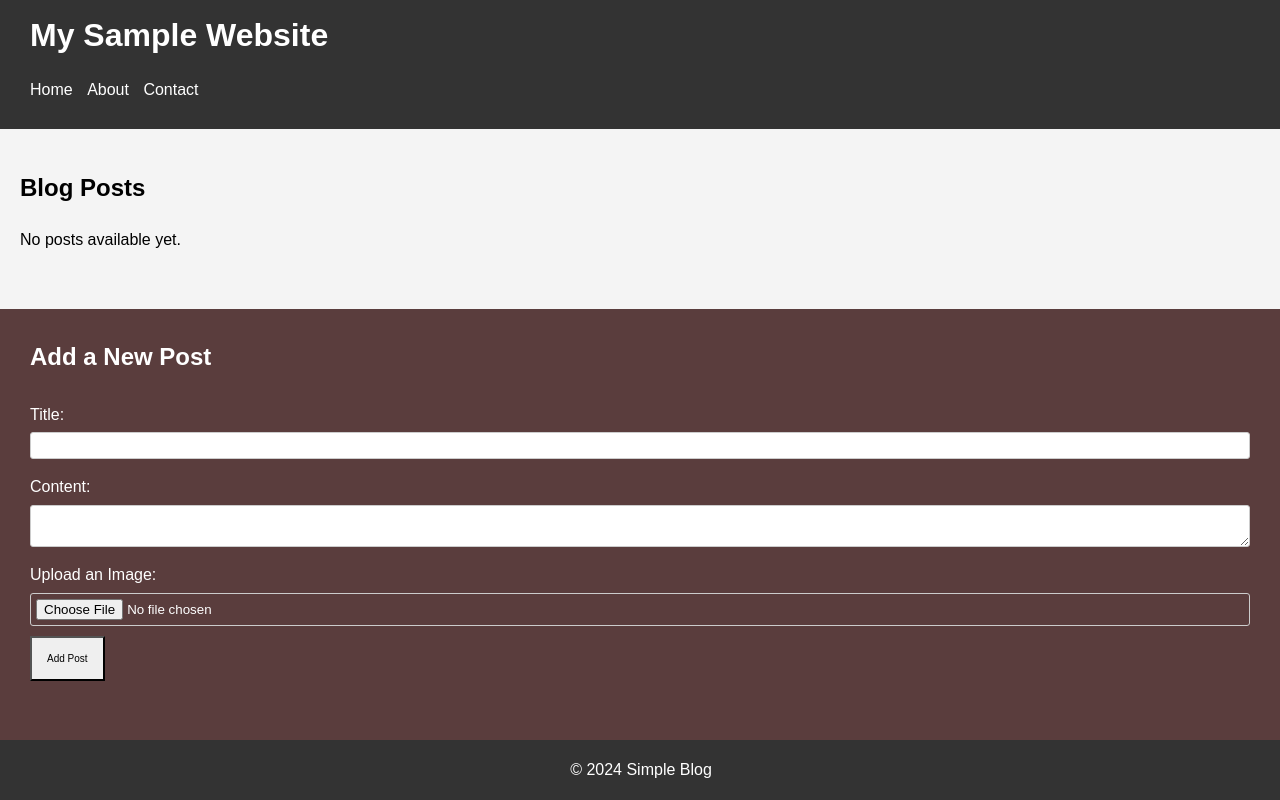
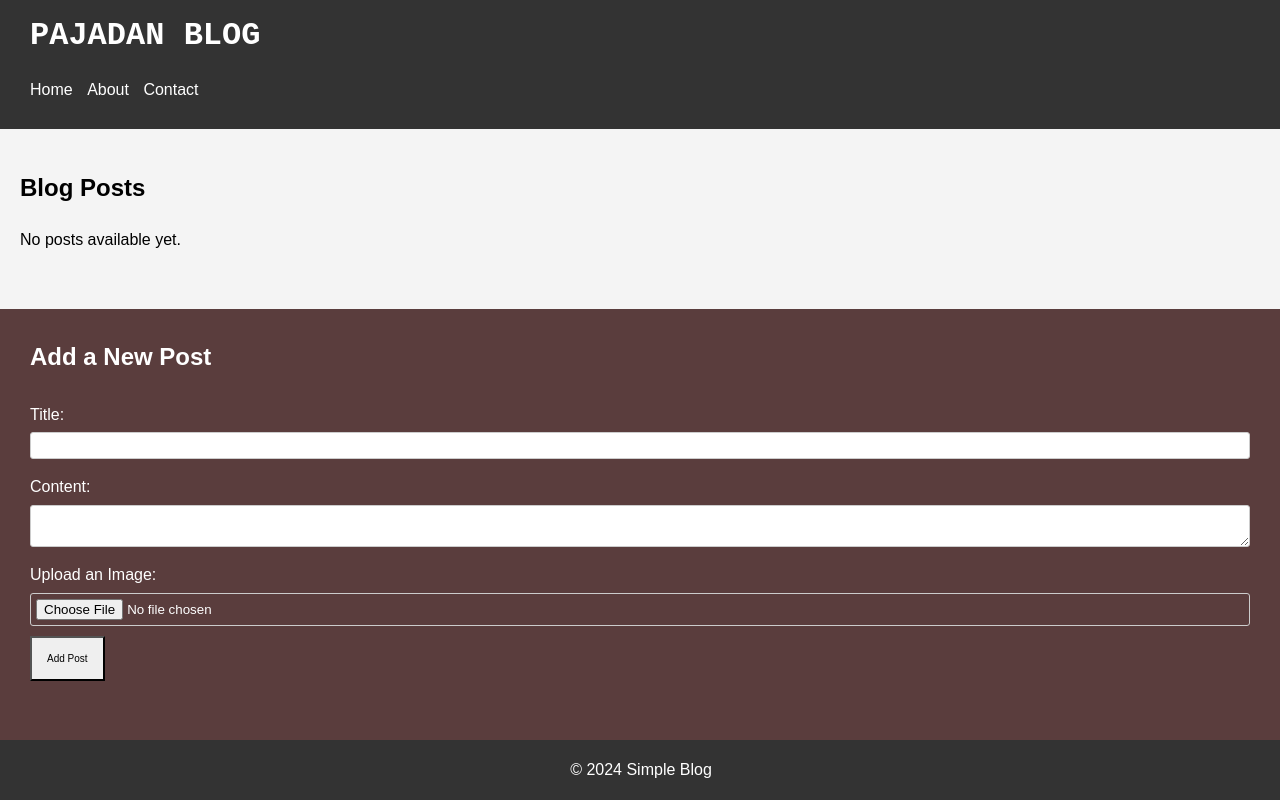
Before and after one commit to Neil-Patrick/Pajadan-Blog, a plain HTML site: page index.html in a window 1280 px wide. Drawn offline with Linux system fonts and the light colour scheme.

Commit message:
Update index.html

```diff
--- a/index.html
+++ b/index.html
@@ -9,8 +9,8 @@
 
     <body>
         <header>
-            <h1>
-                My Sample Website
+            <h1 style="font-family: 'Courier New', Courier, monospace;">
+                PAJADAN BLOG
             </h1>
             <nav>
                 <ul>
```
